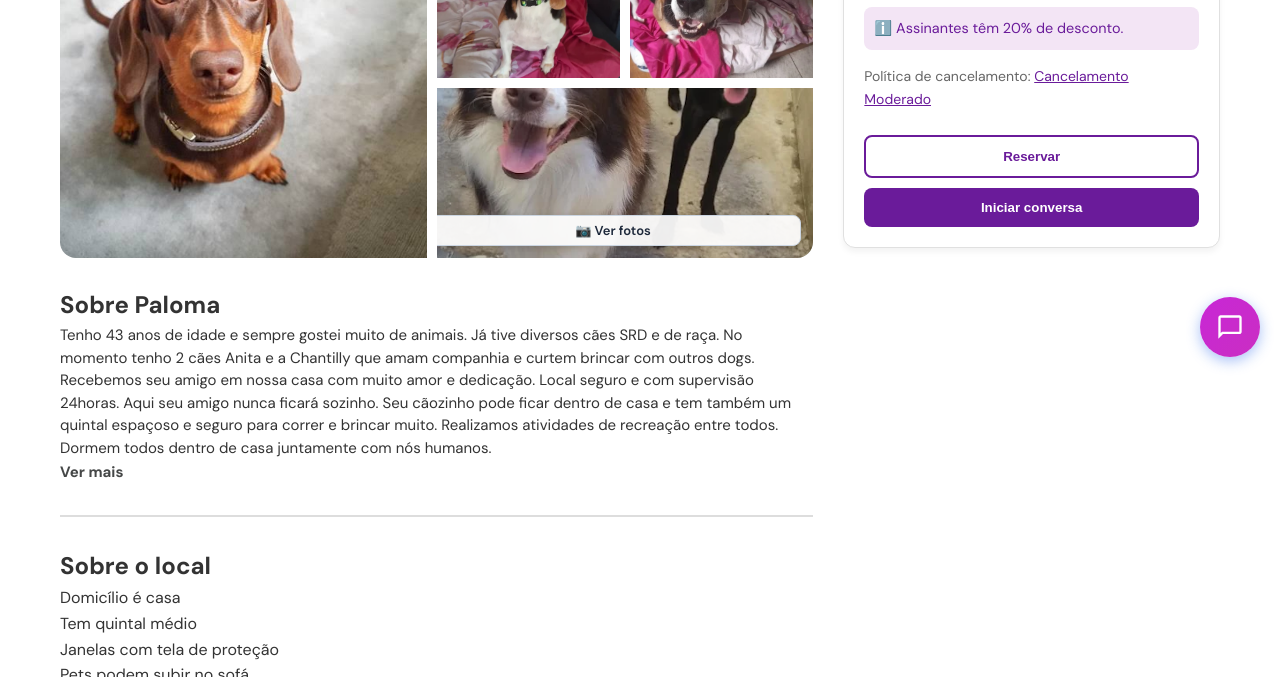
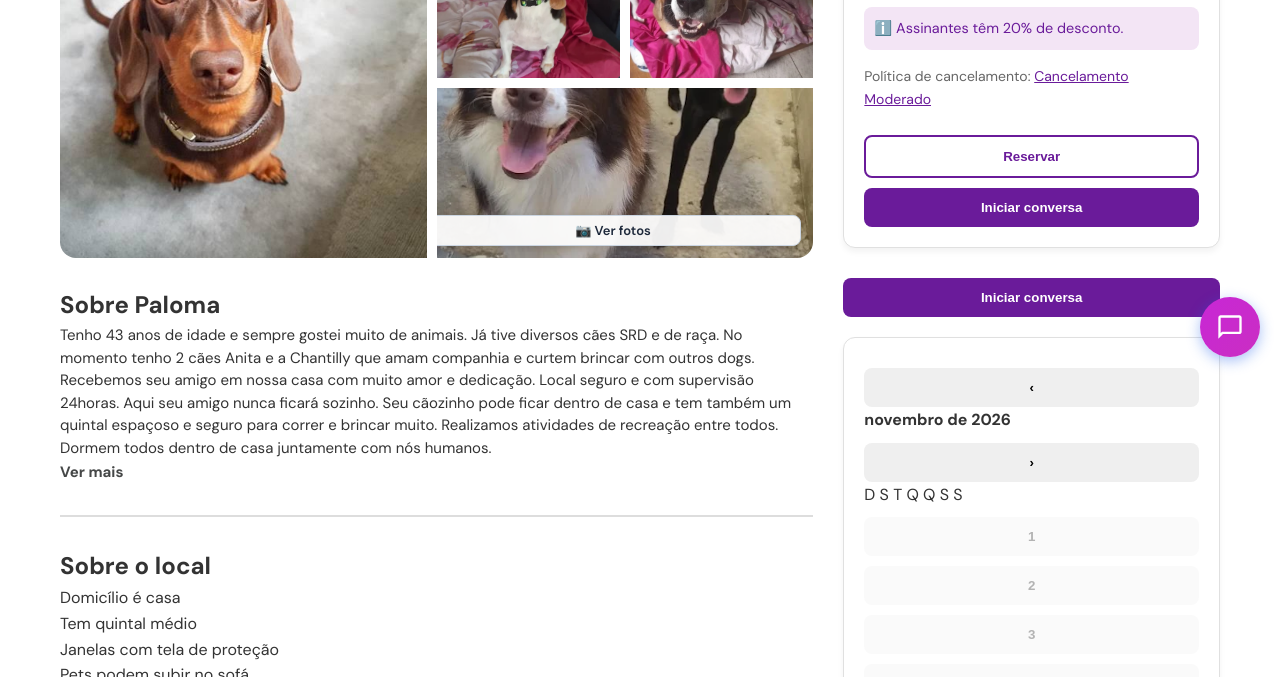
Before and after one commit to Humberto-SENAI/Pet_House, a plain HTML site: page index.html in a window 1280 px wide. Shown: the part 423-1100 px from the top of the page. Drawn offline with Linux system fonts and the light colour scheme.

Commit message:
Update index.html

```diff
--- a/index.html
+++ b/index.html
@@ -226,6 +226,39 @@
 
                 <button type="button" id="btn-iniciar-conversa" class="solid">Iniciar conversa</button>
             </div>
+            <button type="button" id="btn-iniciar-conversa" class="solid">Iniciar conversa</button>
+            </div>
+
+            <!-- Card do Calendário de Disponibilidade -->
+            <div class="card" id="card-calendario">
+                <div class="cal-topo">
+                    <button type="button" id="cal-mes-anterior" aria-label="Mês anterior">‹</button>
+                    <h4 id="cal-mes-ano">Mês Ano</h4>
+                    <button type="button" id="cal-mes-proximo" aria-label="Próximo mês">›</button>
+                </div>
+
+                <div class="cal-dias-semana">
+                    <span>D</span>
+                    <span>S</span>
+                    <span>T</span>
+                    <span>Q</span>
+                    <span>Q</span>
+                    <span>S</span>
+                    <span>S</span>
+                </div>
+
+                <div id="cal-grade-dias" class="cal-grade-dias"></div>
+
+                <div class="cal-legenda">
+                    <span><i class="bolinha vaga"></i> Com vaga</span>
+                    <span><i class="bolinha lotado"></i> Sem vaga</span>
+                </div>
+
+                <p id="cal-status-clique" class="cal-status-clique">
+                    Clique em um dia para conferir ou preencher o Check-in.
+                </p>
+            </div>
+        </aside>
         </aside>
     </main>
 
@@ -257,5 +290,6 @@
     <script src="avaliacoes.js"></script>
     <script src="galeria.js"></script>
     <script src="navegacao.js"></script>
+    <script src="Calendario.js"></script>
 </body>
 </html>
```
